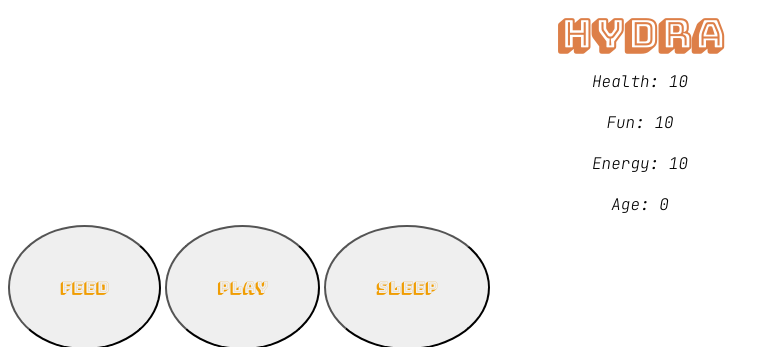
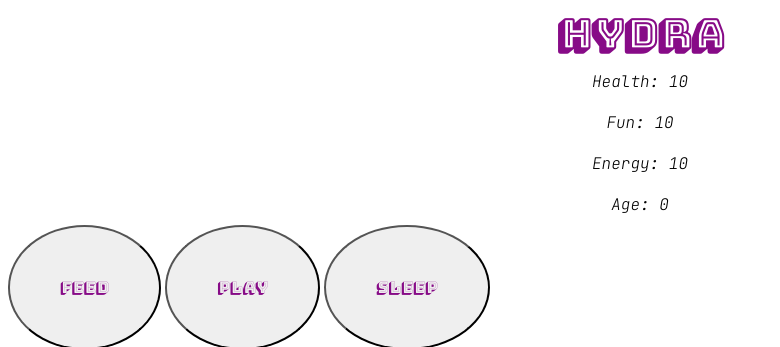
Before and after one commit to DoireannJane/Tamagotchi, a plain HTML site: page index.html in a window 1280 px wide. Shown: the top 347 px of the page, without its empty margins (0-780 px from the left). Drawn offline with nearby package versions, Linux system fonts and the light colour scheme; grey boxes are pictures that could not be loaded.

Commit message:
Text color change

```diff
--- a/style.css
+++ b/style.css
@@ -6,7 +6,7 @@ position: absolute  */
 h1 {
     font-family: 'Bungee Shade', cursive;
     font-size: 40px;
-    color: #DD7F48;
+    color: rgb(135, 11, 135);
     text-align: center;
     margin: auto;
 }
@@ -31,7 +31,7 @@ section {
     padding: 50px;
     outline: none;
     border-radius: 50%;
-    color: rgb(240, 157, 3);
+    color:rgb(135, 11, 135);
 }
 
 
```
